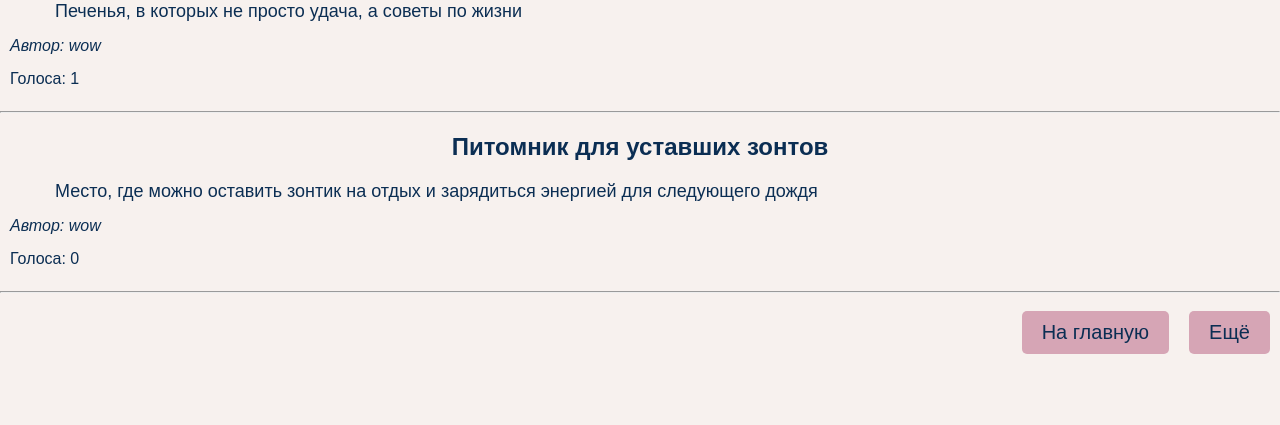
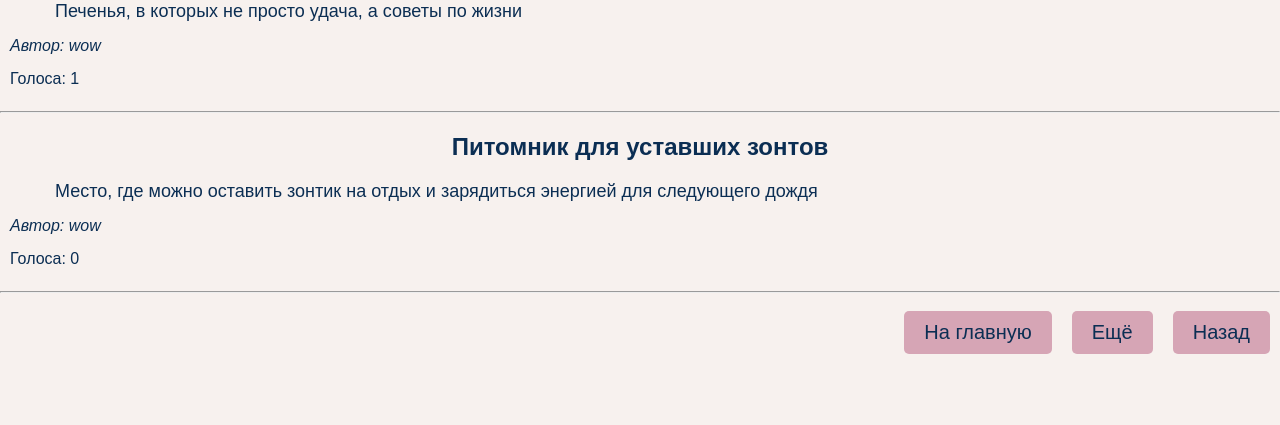
Before and after one commit to 00896/RGZ-21var, a Flask app: page /?page=2 in a window 1280 px wide; the page is wider, and only the part inside the window is pictured. Shown: the part 3514-3939 px from the top of that part. Run offline with Flask 3, Linux system fonts and the light colour scheme; data comes from the database, SQL or seed files in the repository; both versions use the stored data as it was after the commit.

```diff
--- a/templates/base.html
+++ b/templates/base.html
@@ -5,7 +5,7 @@
         <meta name="viewport" content="width=device-width, initial-scale=1.0">
         <link rel="stylesheet" href="{{url_for ('static', filename='main.css')}}">
         <link rel="icon" type="image/x-icon" href="{{ url_for('static', filename='favicon.ico') }}">
-        <link rel="shortcut icon" href="{{ url_for('static', filename='favicon.ico') }}">
+        <link rel="shortcut icon" href="{{ url_for('static', filename='favicon-16x16.png') }}">
         <title>
             Кобзева Лидия. РГЗ
         </title>
--- a/templates/index.html
+++ b/templates/index.html
@@ -47,6 +47,9 @@
     <hr>
     {% endfor %}
 
+    {% if page > 1 %}
+        <a href="{{ url_for('index', page=page-1) }}" class="button">Назад</a>
+    {% endif %}
     {% if has_more %}
         <a href="{{ url_for('index', page=page+1) }}" class="button">Ещё</a>
     {% endif %}
```
Also changed, not shown: database.db, static/favicon-16x16.png (added), static/favicon.ico (added).
